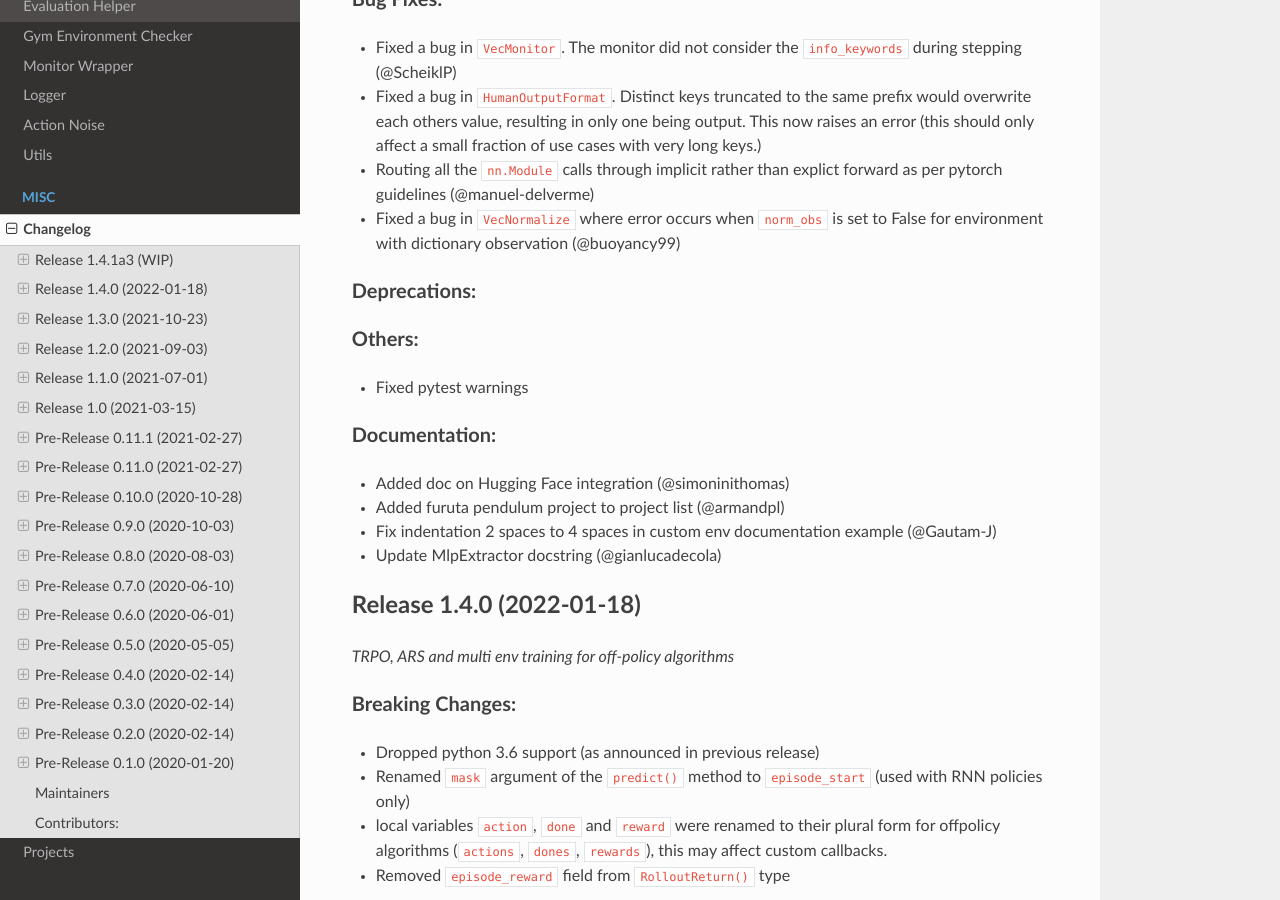
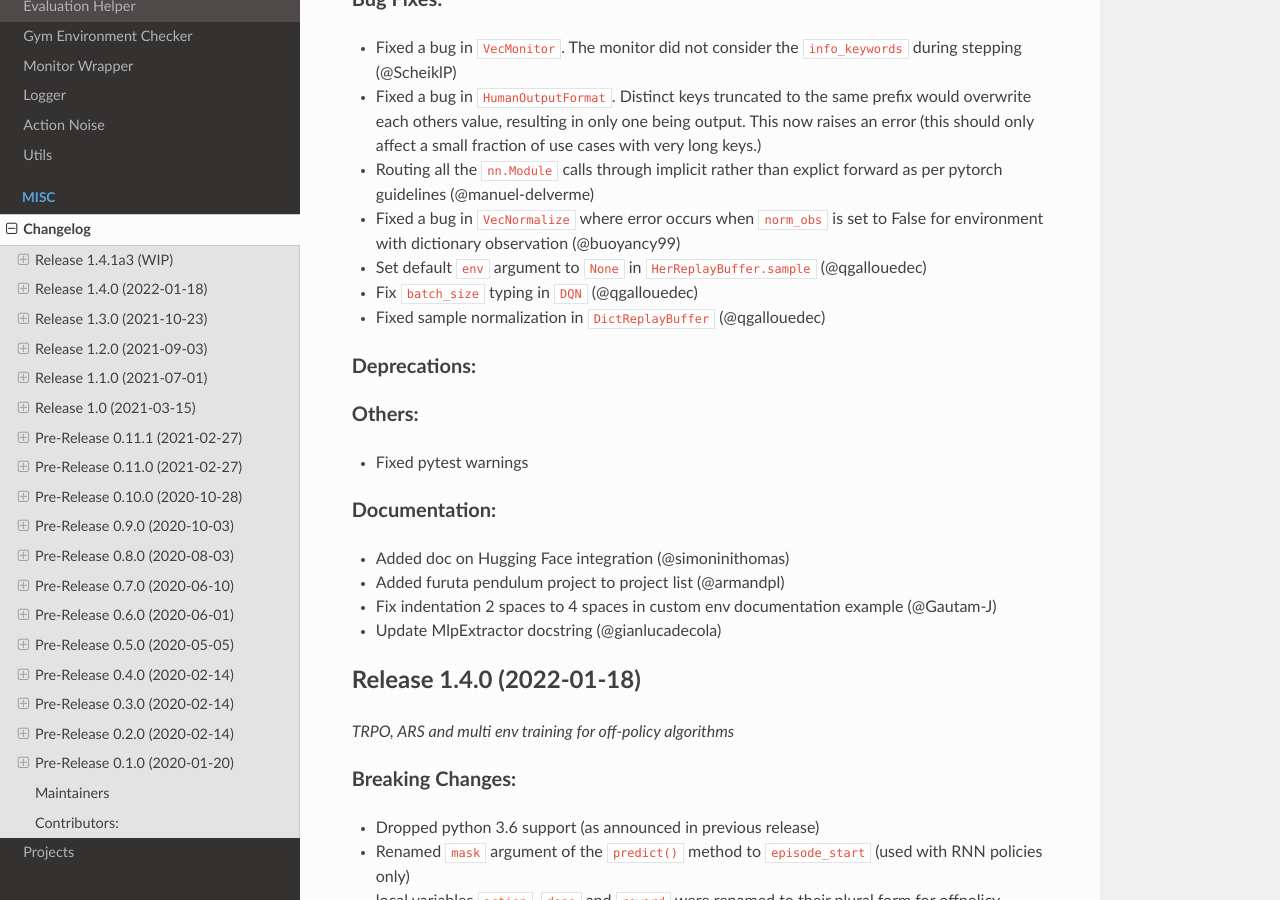
Before and after one commit to DLR-RM/stable-baselines3, a Sphinx documentation site: the page built from docs/misc/changelog.rst, in a window 1280 px wide and 900 px high, scrolled down 511 px. Built offline with Sphinx 7.4.7 and the Read the Docs theme 2.0.0, drawn with Linux system fonts in a browser that asks for light colours; the version number could not be read and is left out; some of the changed text lies outside the part shown.

Commit message:
Fix changelog

```diff
--- a/docs/misc/changelog.rst
+++ b/docs/misc/changelog.rst
@@ -29,6 +29,9 @@ Bug Fixes:
   with very long keys.)
 - Routing all the ``nn.Module`` calls through implicit rather than explict forward as per pytorch guidelines (@manuel-delverme)
 - Fixed a bug in ``VecNormalize`` where error occurs when ``norm_obs`` is set to False for environment with dictionary observation  (@buoyancy99)
+- Set default ``env`` argument to ``None`` in ``HerReplayBuffer.sample`` (@qgallouedec)
+- Fix ``batch_size`` typing in ``DQN`` (@qgallouedec)
+- Fixed sample normalization in ``DictReplayBuffer`` (@qgallouedec)
 
 Deprecations:
 ^^^^^^^^^^^^^
```
Also changed, not shown: other parts of docs/misc/changelog.rst (+0 -3 lines).
